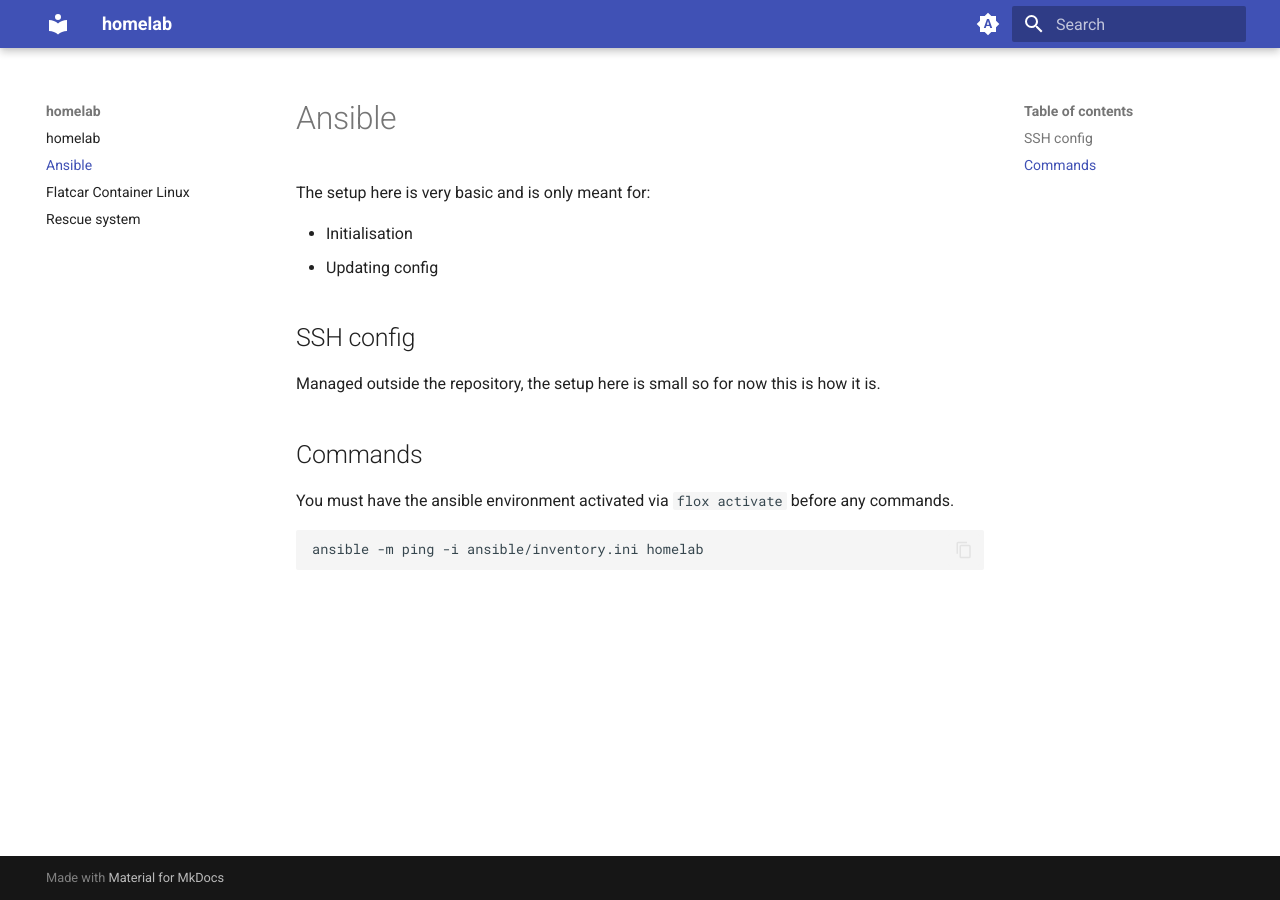
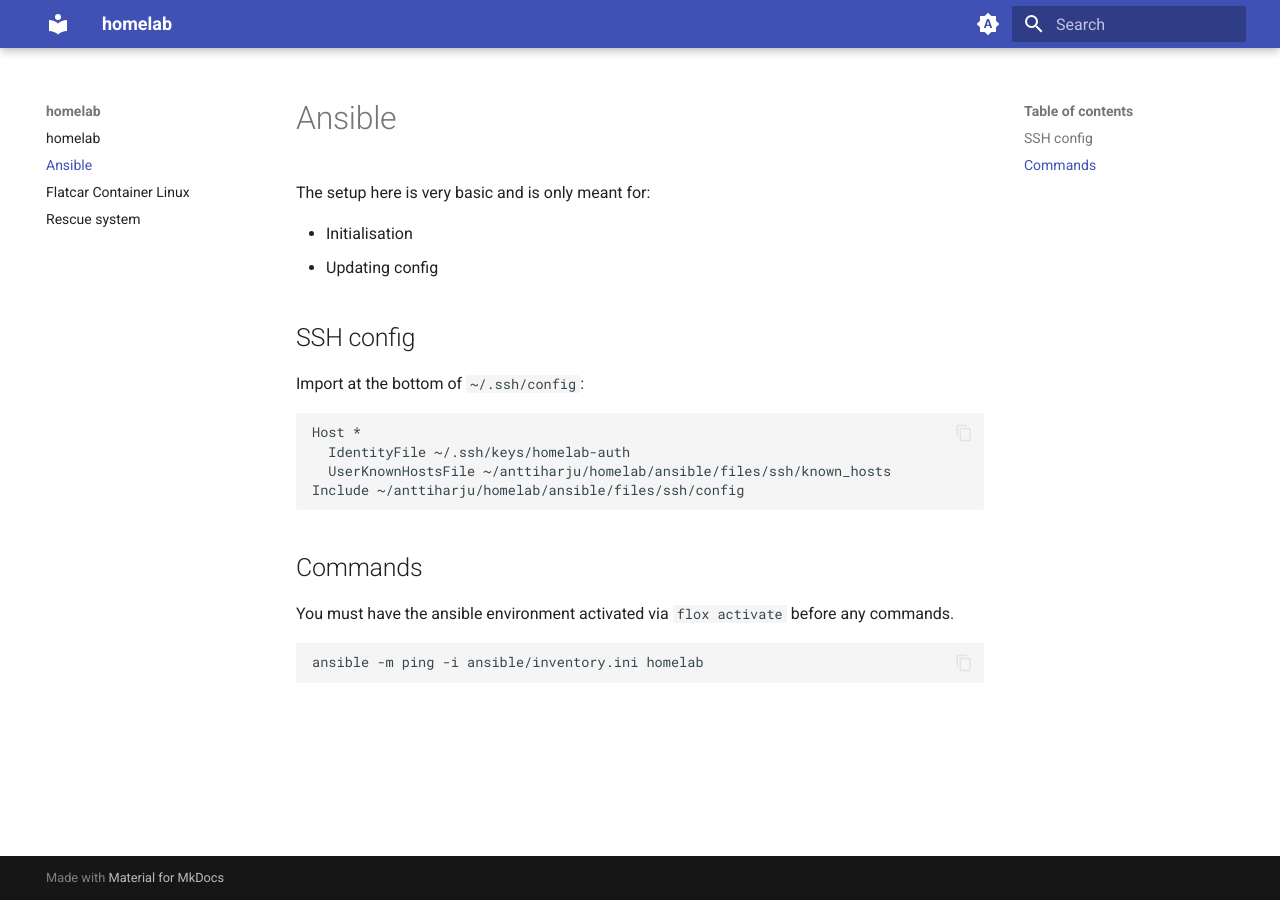
Before and after one commit to anttiharju/homelab, an MkDocs documentation site: the page built from docs/ansible.md, in a window 1280 px wide. Built offline with MkDocs 1.6.1 and Material for MkDocs 9.7.7, drawn with Linux system fonts in a browser that asks for light colours.

Commit message:
Something that works

````diff
--- a/docs/ansible.md
+++ b/docs/ansible.md
@@ -7,7 +7,14 @@ The setup here is very basic and is only meant for:
 
 ## SSH config
 
-Managed outside the repository, the setup here is small so for now this is how it is.
+Import at the bottom of `~/.ssh/config`:
+
+```
+Host *
+  IdentityFile ~/.ssh/keys/homelab-auth
+  UserKnownHostsFile ~/anttiharju/homelab/ansible/files/ssh/known_hosts
+Include ~/anttiharju/homelab/ansible/files/ssh/config
+```
 
 ## Commands
 
````
Also changed, not shown: 8 other files.
